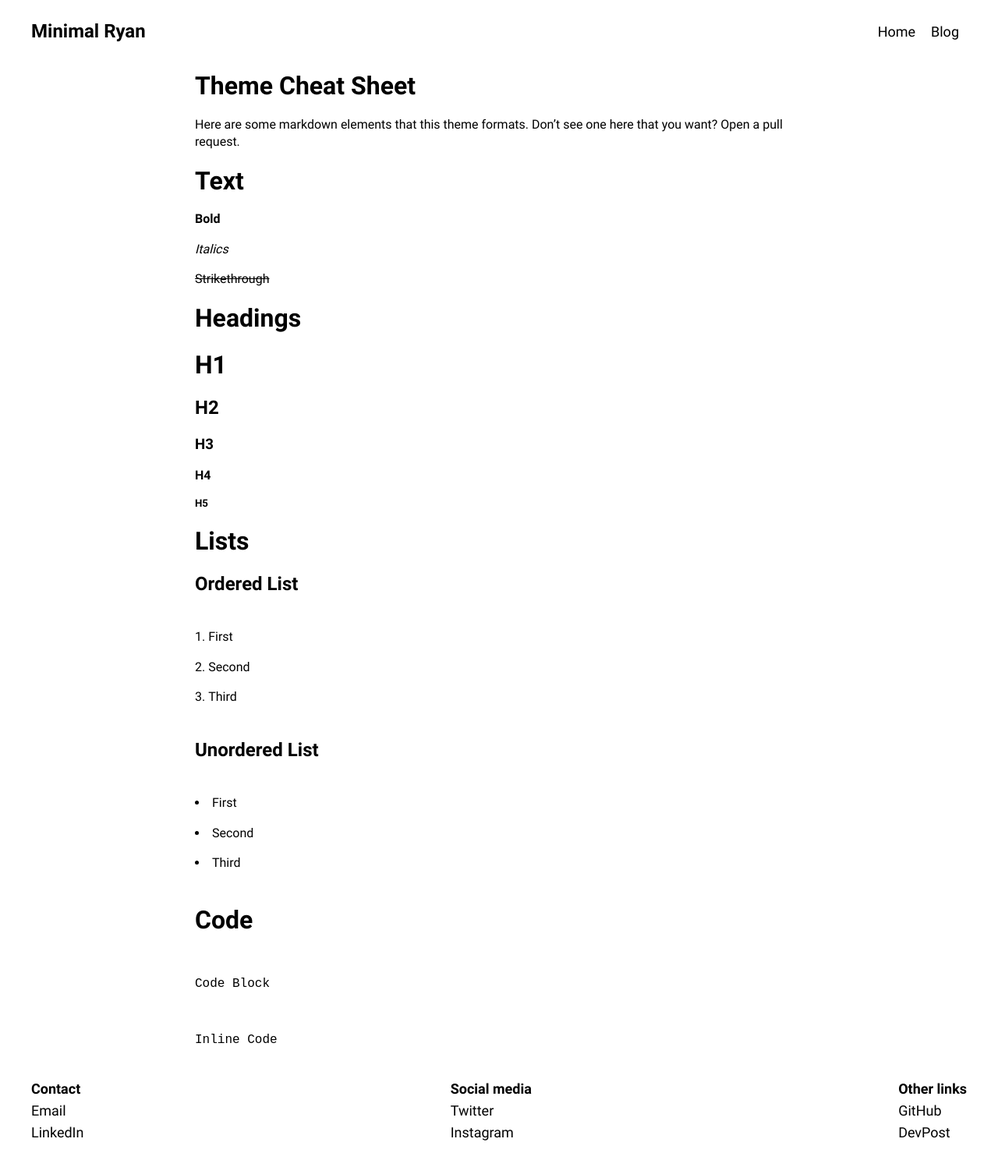
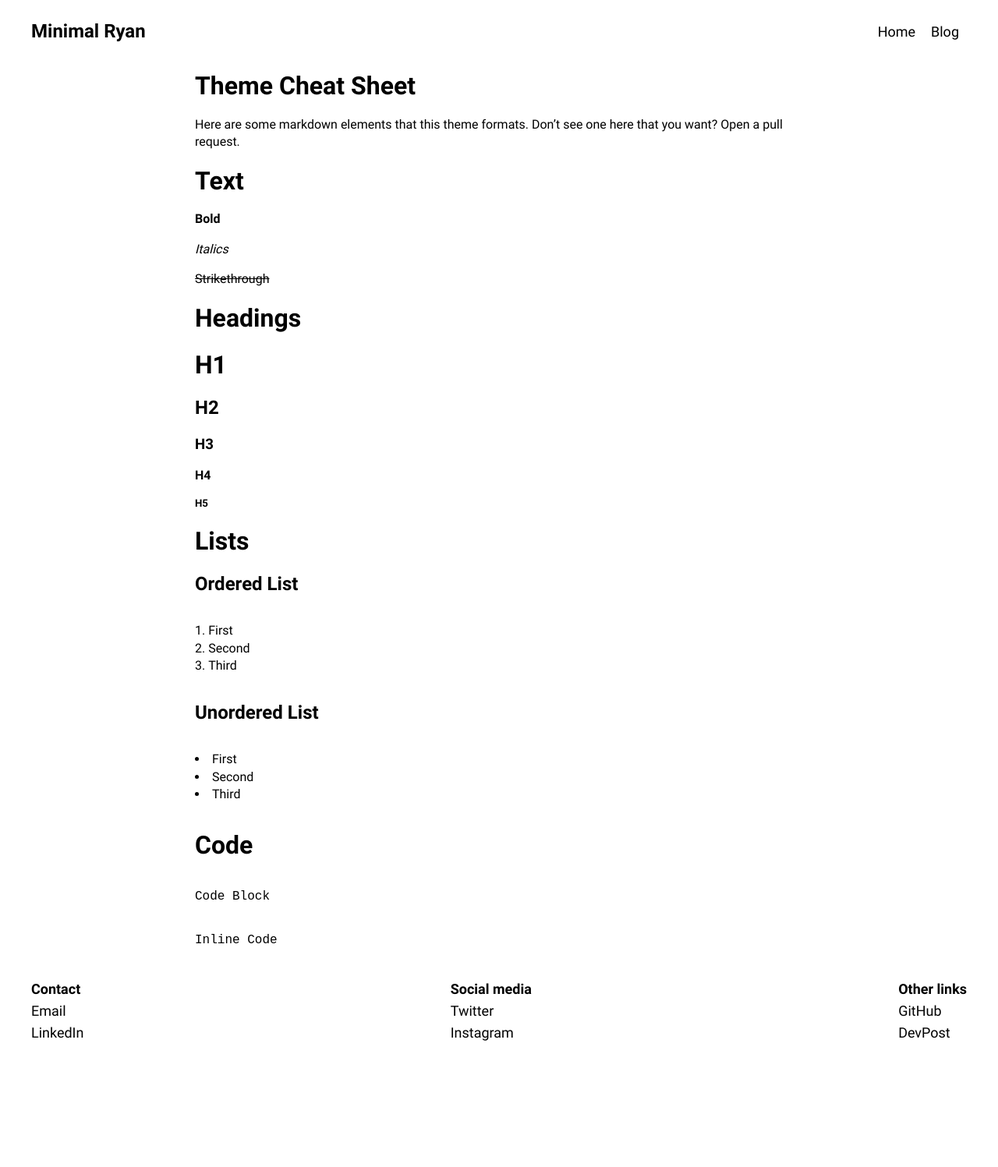
Before and after one commit to ryanshepps/jekyll-theme-minimal-ryan, a Jekyll site: the page built from _posts/2001-04-09-post-cheat-sheet.md, in a window 1280 px wide. Shown: the whole page at 78% size. Built offline with Jekyll 4.4.1, drawn with Linux system fonts in a browser that asks for light colours; after the commit the page ends 1369 px from its top, so only the background shows below that.

Commit message:
fix: lists not expanding entire width

```diff
--- a/_sass/minimal-ryan/_base.scss
+++ b/_sass/minimal-ryan/_base.scss
@@ -43,7 +43,7 @@ header {
     }
 }
 
-ul, li {
+ul, li, ol {
     list-style-position: inside;
 }
 
--- a/_sass/minimal-ryan/custom.scss
+++ b/_sass/minimal-ryan/custom.scss
@@ -125,7 +125,7 @@
     flex-direction: column;
     align-items: center;
 
-    * {
+    & > * {
         padding: 8px 0;
         width: 100%;
         line-height: 1.4em;
```
